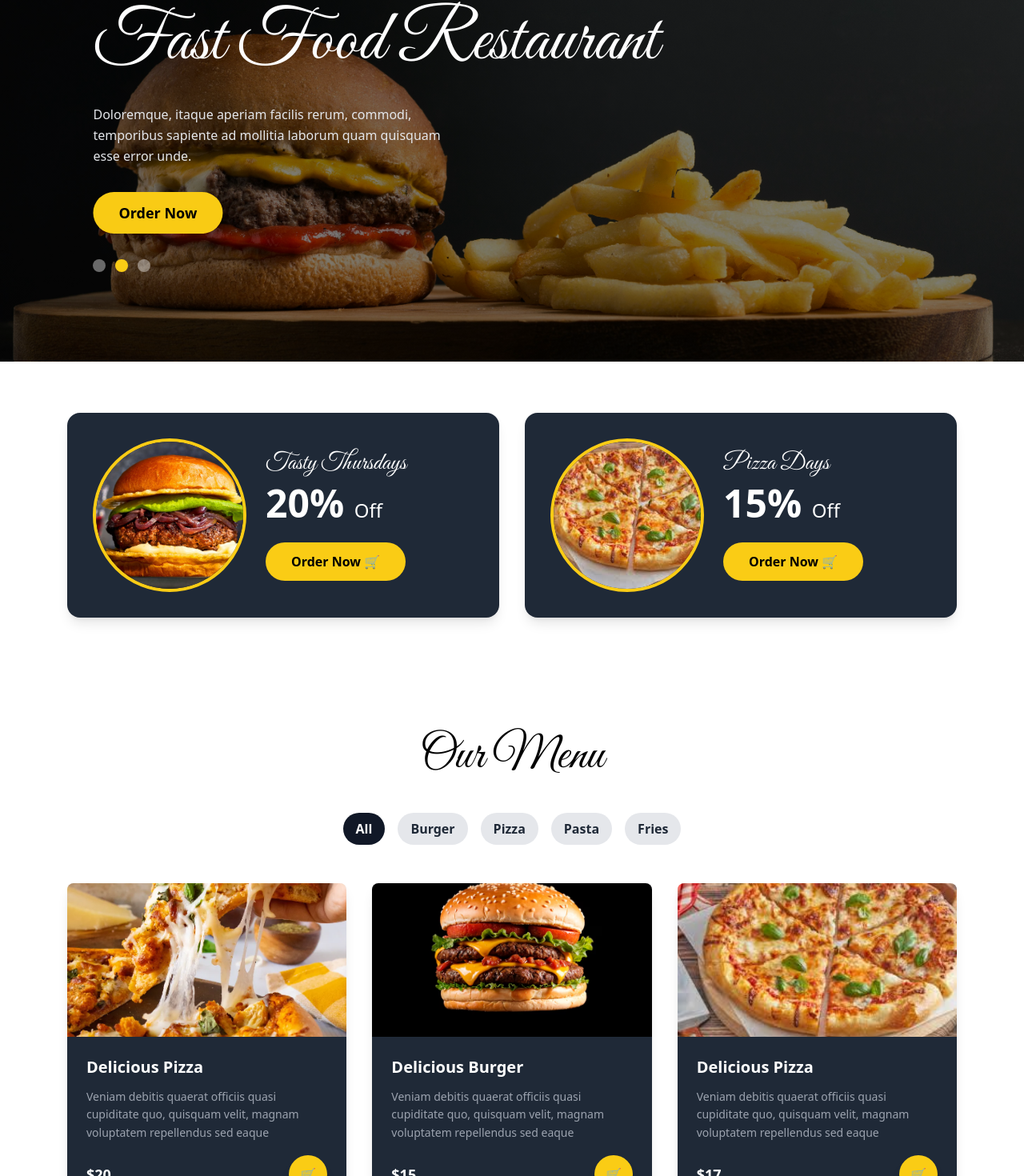
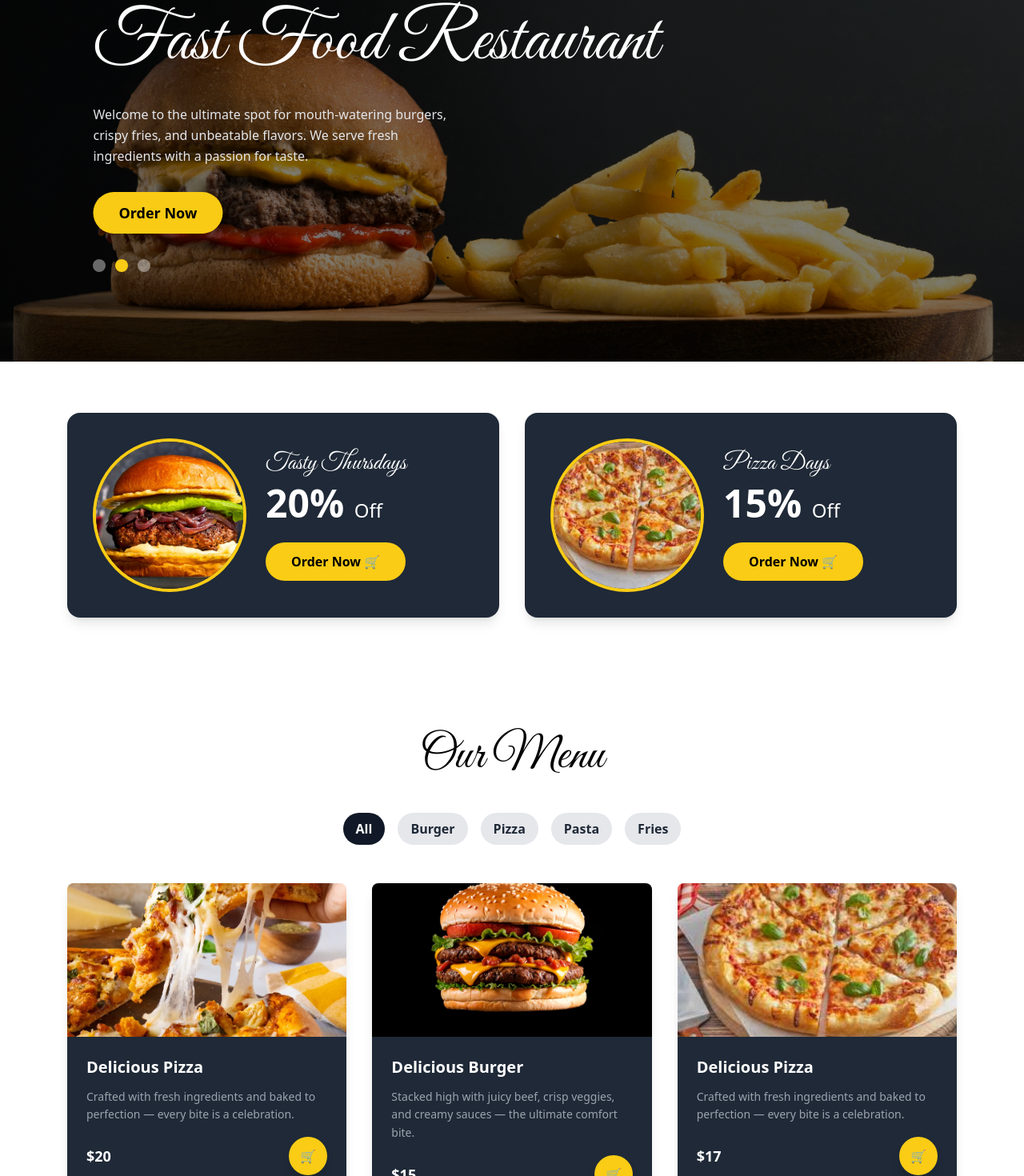
Before and after one commit to shami987/my-restaurant, a React (Vite) app: page / in a window 1280 px wide. Shown: the part 219-1689 px from the top of the page at 80% size. Built offline with nearby package versions, Linux system fonts and the light colour scheme.

Commit message:
language changes

```diff
--- a/src/components/Hero.jsx
+++ b/src/components/Hero.jsx
@@ -9,17 +9,17 @@ const slides = [
   {
     title: "Fast Food Restaurant",
     description:
-      "Doloremque, itaque aperiam facilis rerum, commodi, temporibus sapiente ad mollitia laborum quam quisquam esse error unde.",
+      "Welcome to the ultimate spot for mouth‑watering burgers, crispy fries, and unbeatable flavors. We serve fresh ingredients with a passion for taste.",
   },
   {
     title: "Fast Food Restaurant",
     description:
-      "Doloremque, itaque aperiam facilis rerum, commodi, temporibus sapiente ad mollitia laborum quam quisquam esse error unde.",
+      "Welcome to the ultimate spot for mouth‑watering burgers, crispy fries, and unbeatable flavors. We serve fresh ingredients with a passion for taste.",
   },
   {
     title: "Fast Food Restaurant",
     description:
-      "Doloremque, itaque aperiam facilis rerum, commodi, temporibus sapiente ad mollitia laborum quam quisquam esse error unde.",
+      "Welcome to the ultimate spot for mouth‑watering burgers, crispy fries, and unbeatable flavors. We serve fresh ingredients with a passion for taste.",
   },
 ];
 
--- a/src/components/MenuSection.jsx
+++ b/src/components/MenuSection.jsx
@@ -37,7 +37,7 @@ const menuItems = [
     category: "Pizza",
     price: "$20",
     description:
-      "Veniam debitis quaerat officiis quasi cupiditate quo, quisquam velit, magnam voluptatem repellendus sed eaque",
+      "Crafted with fresh ingredients and baked to perfection — every bite is a celebration.",
     img: pizza1Img,
   },
   {
@@ -46,7 +46,7 @@ const menuItems = [
     category: "Burger",
     price: "$15",
     description:
-      "Veniam debitis quaerat officiis quasi cupiditate quo, quisquam velit, magnam voluptatem repellendus sed eaque",
+      "Stacked high with juicy beef, crisp veggies, and creamy sauces — the ultimate comfort bite.",
     img: burgerImg,
   },
   {
@@ -55,7 +55,7 @@ const menuItems = [
     category: "Pizza",
     price: "$17",
     description:
-      "Veniam debitis quaerat officiis quasi cupiditate quo, quisquam velit, magnam voluptatem repellendus sed eaque",
+      "Crafted with fresh ingredients and baked to perfection — every bite is a celebration.",
     img: pizzaImg,
   },
   {
@@ -64,7 +64,7 @@ const menuItems = [
     category: "Pasta",
     price: "$18",
     description:
-      "Veniam debitis quaerat officiis quasi cupiditate quo, quisquam velit, magnam voluptatem repellendus sed eaque",
+      "Crafted with fresh ingredients and baked to perfection — every bite is a celebration.",
     img: pasta1Img,
   },
   {
@@ -82,7 +82,7 @@ const menuItems = [
     category: "Pizza",
     price: "$15",
     description:
-      "Veniam debitis quaerat officiis quasi cupiditate quo, quisquam velit, magnam voluptatem repellendus sed eaque",
+      "Stacked high with juicy beef, crisp veggies, and creamy sauces — the ultimate comfort bite.",
     img: pizza2Img,
   },
   {
@@ -91,7 +91,7 @@ const menuItems = [
     category: "Burger",
     price: "$12",
     description:
-      "Veniam debitis quaerat officiis quasi cupiditate quo, quisquam velit, magnam voluptatem repellendus sed eaque",
+      "Crafted with fresh ingredients and baked to perfection — every bite is a celebration.",
     img: burger2Img,
   },
   {
@@ -100,7 +100,7 @@ const menuItems = [
     category: "Burger",
     price: "$14",
     description:
-      "Veniam debitis quaerat officiis quasi cupiditate quo, quisquam velit, magnam voluptatem repellendus sed eaque",
+      "Crafted with fresh ingredients and baked to perfection — every bite is a celebration.",
     img: burger3Img,
   },
   {
@@ -109,7 +109,7 @@ const menuItems = [
     category: "Pasta",
     price: "$16",
     description:
-      "Veniam debitis quaerat officiis quasi cupiditate quo, quisquam velit, magnam voluptatem repellendus sed eaque",
+      "Stacked high with juicy beef, crisp veggies, and creamy sauces — the ultimate comfort bite.",
     img: pasta2Img,
   },
 ];
--- a/src/components/TestimonialSection.jsx
+++ b/src/components/TestimonialSection.jsx
@@ -4,28 +4,28 @@ const testimonials = [
   {
     name: "Mike Hamell",
     role: "magna aliqua",
-    text: "Lorem ipsum dolor sit amet, consectetur adipiscing elit, sed do eiusmod tempor incididunt ut labore et dolore magna aliqua. Ut enim ad minim veniam",
+    text: "The service was outstanding and the food exceeded my expectations. Highly recommended!",
     image:
       "https://images.pexels.com/photos/614810/pexels-photo-614810.jpeg?auto=compress&cs=tinysrgb&w=600",
   },
   {
     name: "Moana Michell",
     role: "magna aliqua",
-    text: "Lorem ipsum dolor sit amet, consectetur adipiscing elit, sed do eiusmod tempor incididunt ut labore et dolore magna aliqua. Ut enim ad minim veniam",
+    text: "I loved the experience from start to finish. The team really knows how to deliver quality.",
     image:
       "https://images.pexels.com/photos/415829/pexels-photo-415829.jpeg?auto=compress&cs=tinysrgb&w=600",
   },
   {
     name: "John Carter",
     role: "magna aliqua",
-    text: "Ut enim ad minim veniam, quis nostrud exercitation ullamco laboris nisi ut aliquip.",
+    text: "Every visit feels like a treat. Great atmosphere and even better flavors!",
     image:
       "https://images.pexels.com/photos/220453/pexels-photo-220453.jpeg?auto=compress&cs=tinysrgb&w=600",
   },
   {
     name: "Sarah Lee",
     role: "magna aliqua",
-    text: "Duis aute irure dolor in reprehenderit in voluptate velit esse cillum dolore eu fugiat.",
+    text: "A perfect spot for casual dining with a touch of excellence.",
     image:
       "https://images.pexels.com/photos/774909/pexels-photo-774909.jpeg?auto=compress&cs=tinysrgb&w=600",
   },
```
